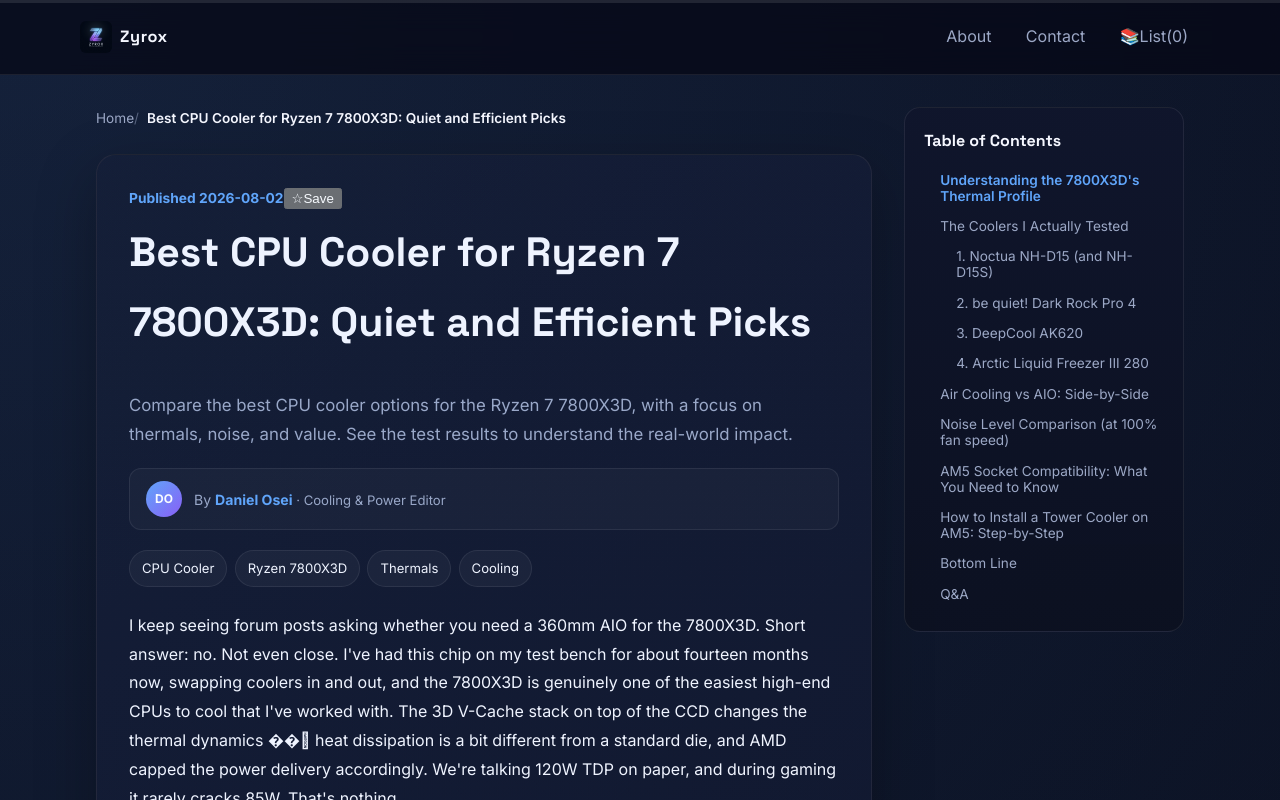
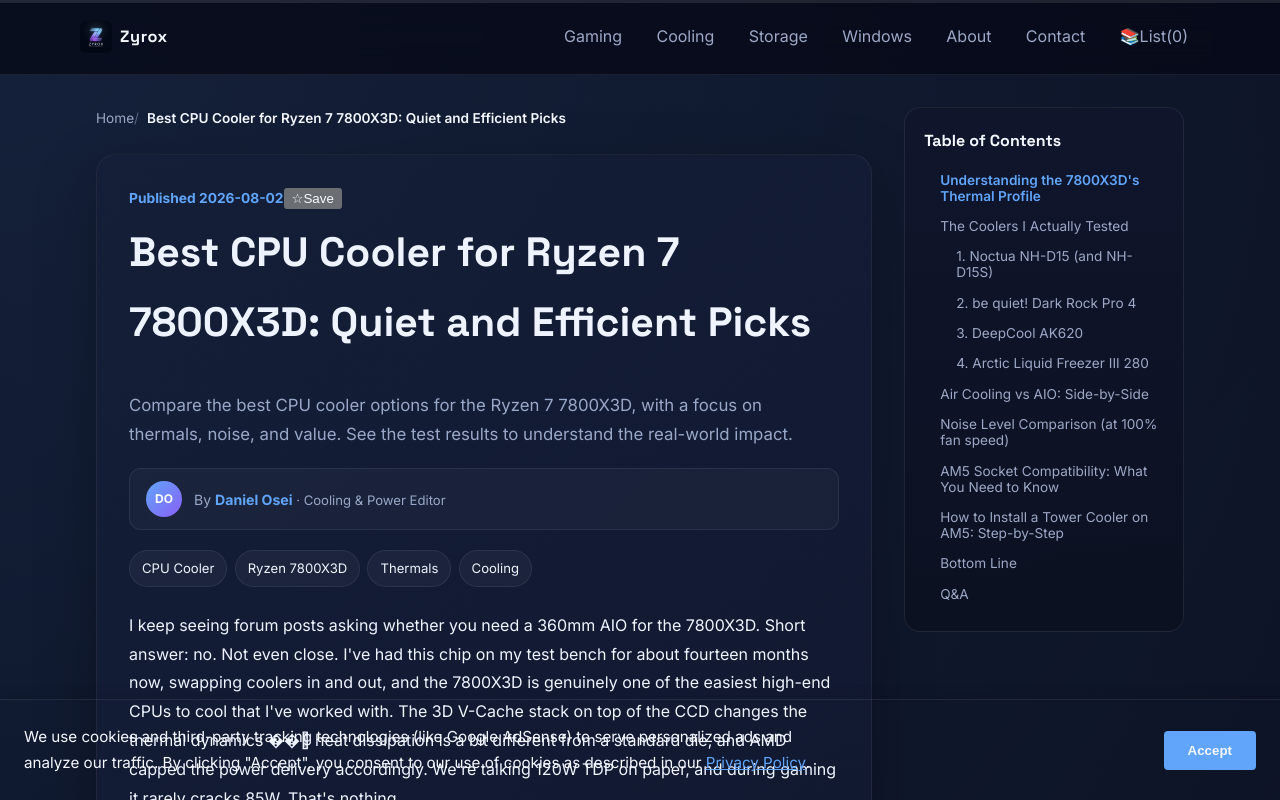
Before and after one commit to mert121212/zyrox-blog, a Next.js app: page /posts/best-cpu-cooler-for-ryzen-7-7800x3d in a window 1280 px wide. Shown: the top 800 px of the page. Built offline with nearby package versions, Linux system fonts and the light colour scheme.

Commit message:
feat: add AdSense integration, cookie banner and update navigation

```diff
--- a/app/layout.tsx
+++ b/app/layout.tsx
@@ -4,6 +4,7 @@
 import './globals.css';
 import { SiteHeader } from '@/components/site-header';
 import { SiteFooter } from '@/components/site-footer';
+import { CookieBanner } from '@/components/cookie-banner';
 
 // Client-only — uses scroll event listener, must not SSR
 const BackToTop = dynamic(
@@ -66,6 +67,9 @@
     return (
         <html lang="en" className={`${inter.variable} ${spaceGrotesk.variable}`}>
             <head>
+                {/* Google AdSense */}
+                <script async src="https://pagead2.googlesyndication.com/pagead/js/adsbygoogle.js?client=pub-5194383766905175" crossOrigin="anonymous"></script>
+
                 {/* Google tag (gtag.js) */}
                 <script async src="https://www.googletagmanager.com/gtag/js?id=G-3Q3BBMSERB"></script>
                 <script
@@ -96,6 +100,7 @@
                 {children}
                 <SiteFooter />
                 <BackToTop />
+                <CookieBanner />
             </body>
         </html>
     );
--- /dev/null
+++ b/components/cookie-banner.tsx
@@ -0,0 +1,63 @@
+'use client';
+
+import { useState, useEffect } from 'react';
+import Link from 'next/link';
+
+export function CookieBanner() {
+    const [isVisible, setIsVisible] = useState(false);
+
+    useEffect(() => {
+        // Check if user has already consented
+        const consent = localStorage.getItem('zyrox-cookie-consent');
+        if (!consent) {
+            setIsVisible(true);
+        }
+    }, []);
+
+    const acceptCookies = () => {
+        localStorage.setItem('zyrox-cookie-consent', 'true');
+        setIsVisible(false);
+    };
+
+    if (!isVisible) return null;
+
+    return (
+        <div style={{
+            position: 'fixed',
+            bottom: 0,
+            left: 0,
+            right: 0,
+            backgroundColor: 'var(--card-bg)',
+            borderTop: '1px solid var(--border)',
+            padding: '1.5rem',
+            display: 'flex',
+            justifyContent: 'space-between',
+            alignItems: 'center',
+            zIndex: 9999,
+            boxShadow: '0 -4px 12px rgba(0,0,0,0.1)'
+        }} className="cookie-banner-container">
+            <div style={{ maxWidth: '800px' }}>
+                <p style={{ margin: 0, fontSize: '0.95rem' }}>
+                    We use cookies and third-party tracking technologies (like Google AdSense) to serve personalized ads and analyze our traffic. By clicking &quot;Accept&quot;, you consent to our use of cookies as described in our{' '}
+                    <Link href="/privacy-policy" style={{ color: 'var(--accent)', textDecoration: 'underline' }}>Privacy Policy</Link>.
+                </p>
+            </div>
+            <div style={{ display: 'flex', gap: '1rem', flexShrink: 0, marginLeft: '2rem' }}>
+                <button
+                    onClick={acceptCookies}
+                    style={{
+                        backgroundColor: 'var(--accent)',
+                        color: 'var(--background)',
+                        border: 'none',
+                        padding: '0.75rem 1.5rem',
+                        borderRadius: '4px',
+                        fontWeight: 600,
+                        cursor: 'pointer'
+                    }}
+                >
+                    Accept
+                </button>
+            </div>
+        </div>
+    );
+}
--- a/components/site-header.tsx
+++ b/components/site-header.tsx
@@ -18,6 +18,10 @@
                     Zyrox
                 </Link>
                 <nav aria-label="Primary navigation" className="site-header__nav">
+                    <Link href="/tag/gaming" className="site-header__link">Gaming</Link>
+                    <Link href="/tag/cooling" className="site-header__link">Cooling</Link>
+                    <Link href="/tag/storage" className="site-header__link">Storage</Link>
+                    <Link href="/tag/windows" className="site-header__link">Windows</Link>
                     <Link href="/about" className="site-header__link">About</Link>
                     <Link href="/contact" className="site-header__link">Contact</Link>
                     <ReadingListBadge />
```
Also changed, not shown: components/ad-banner.tsx (added, +32 -0 lines).
